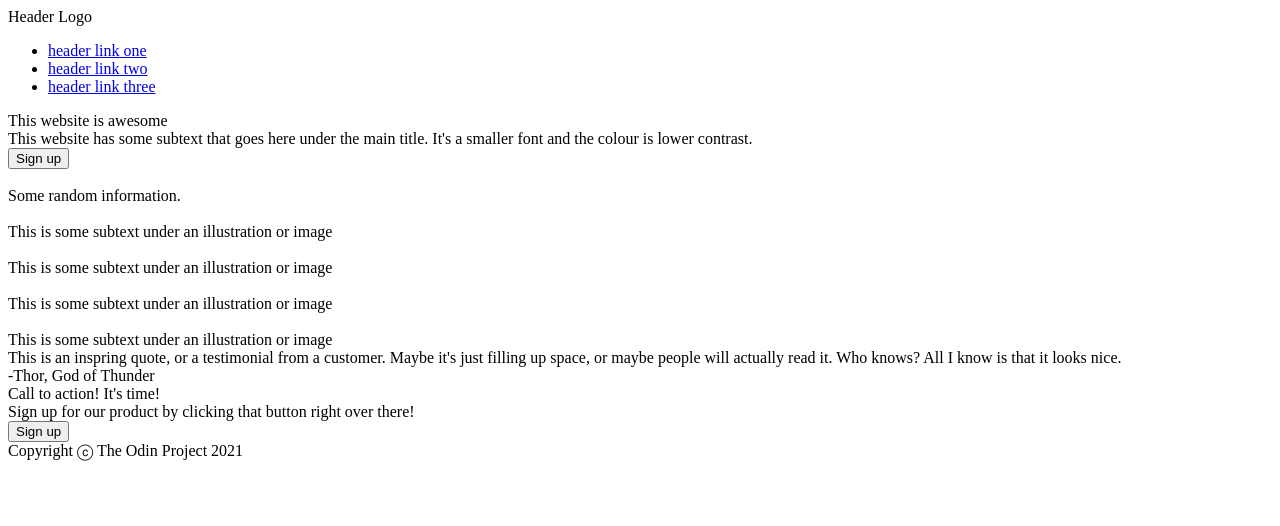
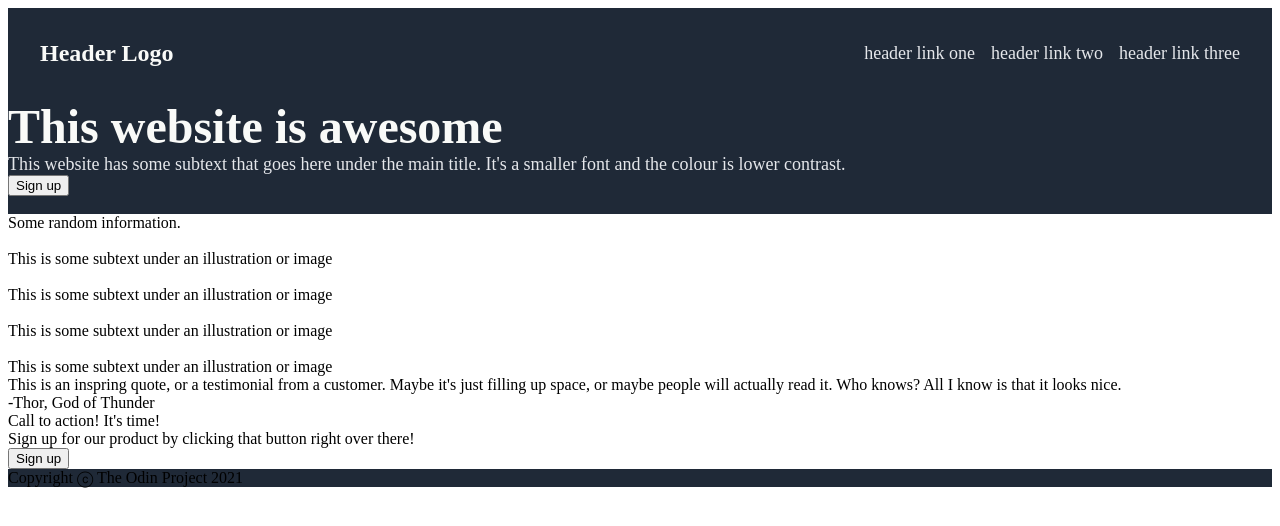
Before and after one commit to tsukinoinaba/odin-landing, a plain HTML site: page index.html in a window 1280 px wide. Drawn offline with Linux system fonts and the light colour scheme.

Commit message:
Add styles to header

```diff
--- a/index.html
+++ b/index.html
@@ -3,6 +3,7 @@
   <head>
     <meta charset="utf-8">
     <title>Landing Page</title>
+    <link rel="stylesheet" href="style.css">
   </head>
 
   <body>
--- a/style.css
+++ b/style.css
@@ -0,0 +1,45 @@
+.header,
+.hero,
+.footer {
+  background-color: #1F2937;
+}
+
+.header {
+  display: flex;
+  justify-content: space-between;
+  align-items: center;
+}
+
+.hero-main-text,
+.header-text {
+  color: #F9FAF8;
+}
+
+.header-text {
+  font-size: 24px;
+  font-weight: bold;
+  padding: 32px;
+}
+
+ul {
+  list-style-type: none;
+  display: flex;
+  align-items: center;
+  gap: 16px;
+  margin-right: 32px;
+}
+
+a {
+  text-decoration: none;
+}
+
+a,
+.hero-subtext {
+  color: #E5E7EB;
+  font-size: 18px;
+}
+
+.hero-main-text {
+  font-size: 48px;
+  font-weight: 900;
+}
```
